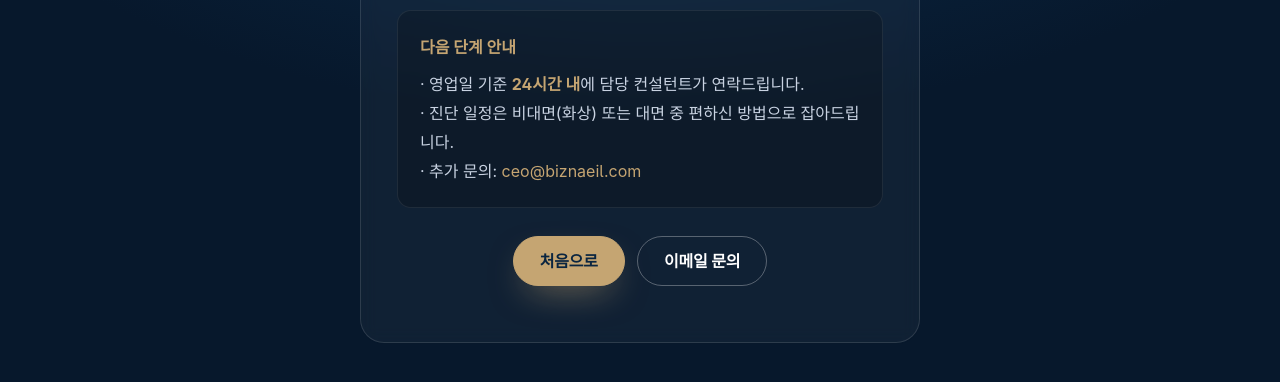
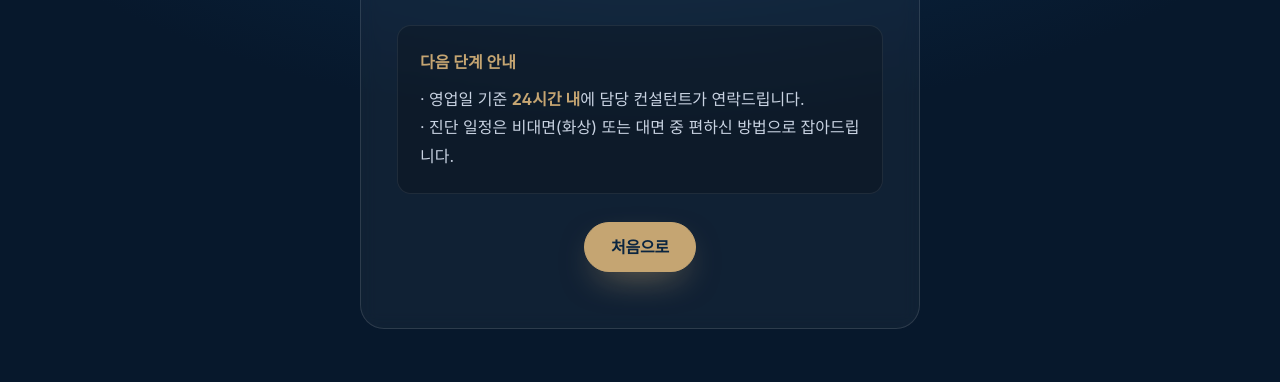
Before and after one commit to biznaeil/naeilplus-landing, a plain HTML site: page thanks.html in a window 1280 px wide. Shown: the part 398-780 px from the top of the page. Drawn offline with Linux system fonts and the light colour scheme; a web font is replaced by a local one.

Commit message:
feat: thanks 페이지 이메일 문의 노출 제거
상담 채널을 폼 → 워크스페이스 consultations → 담당자 회신(전화/추후 알림톡)
단일 흐름으로 통일. 이메일 문의 받지 않기로 한 정책 반영.

변경:
- "추가 문의: ceo@biznaeil.com" 안내 문구 제거.
- "이메일 문의" 버튼 제거 → CTA 는 "처음으로" 단일 버튼만.

(법적 책임자 연락처는 privacy.html / terms.html 에 유지.)

Co-Authored-By: Claude Opus 4.7 (1M context) <noreply@anthropic.com>

```diff
--- a/thanks.html
+++ b/thanks.html
@@ -86,10 +86,12 @@ fbq('track', 'CompleteRegistration');
 
     <div class="thanks-info">
       <p style="margin:0 0 8px;"><strong>다음 단계 안내</strong></p>
+      <!-- 수정 (2026-05-01): "추가 문의 ceo@biznaeil.com" 노출 제거.
+           상담은 폼 → 워크스페이스 consultations → 담당자 회신(전화/추후 카카오 알림톡) 단일 채널로 통일.
+           이메일 문의 받지 않기로 한 정책 반영. -->
       <p style="margin:0;">
         · 영업일 기준 <strong>24시간 내</strong>에 담당 컨설턴트가 연락드립니다.<br/>
-        · 진단 일정은 비대면(화상) 또는 대면 중 편하신 방법으로 잡아드립니다.<br/>
-        · 추가 문의: <a href="mailto:ceo@biznaeil.com" style="color:var(--gold)">ceo@biznaeil.com</a>
+        · 진단 일정은 비대면(화상) 또는 대면 중 편하신 방법으로 잡아드립니다.
       </p>
     </div>
 
@@ -98,9 +100,10 @@ fbq('track', 'CompleteRegistration');
       도메인 확정되면 회사 홈페이지 절대 URL(예: https://biznaeil.com/, https://biznaeil.com/#services)로 교체할 것.
       현재는 임시로 landing.html(LP 자기 자신)로 돌려둠.
     -->
+    <!-- 수정 (2026-05-01): "이메일 문의" 버튼 제거 (위 "추가 문의" 텍스트와 동일 정책).
+         CTA 는 "처음으로" 단일 버튼만 노출. -->
     <div class="thanks-cta">
       <a href="landing.html" class="btn btn-gold btn-lg">처음으로</a>
-      <a href="mailto:ceo@biznaeil.com" class="btn btn-ghost btn-lg" style="color:#fff;border-color:rgba(255,255,255,.3);">이메일 문의</a>
     </div>
   </div>
 </main>
```
